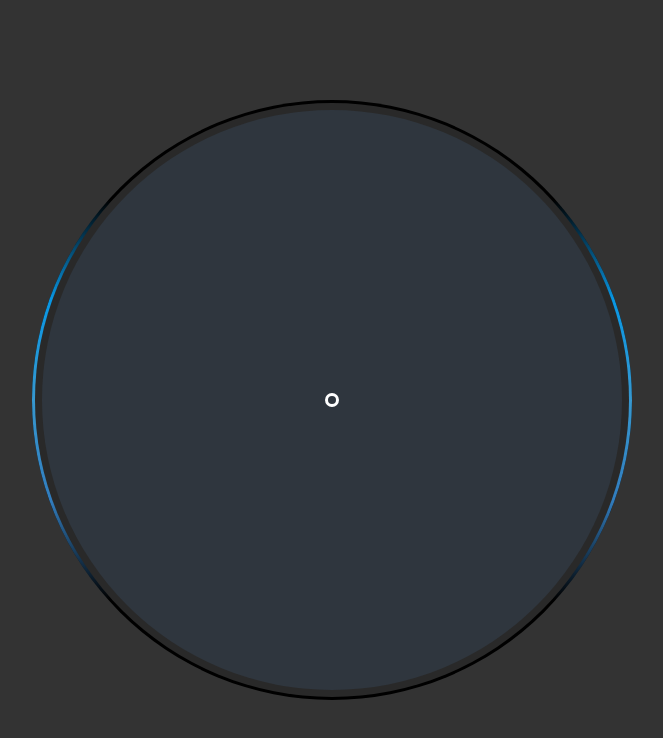
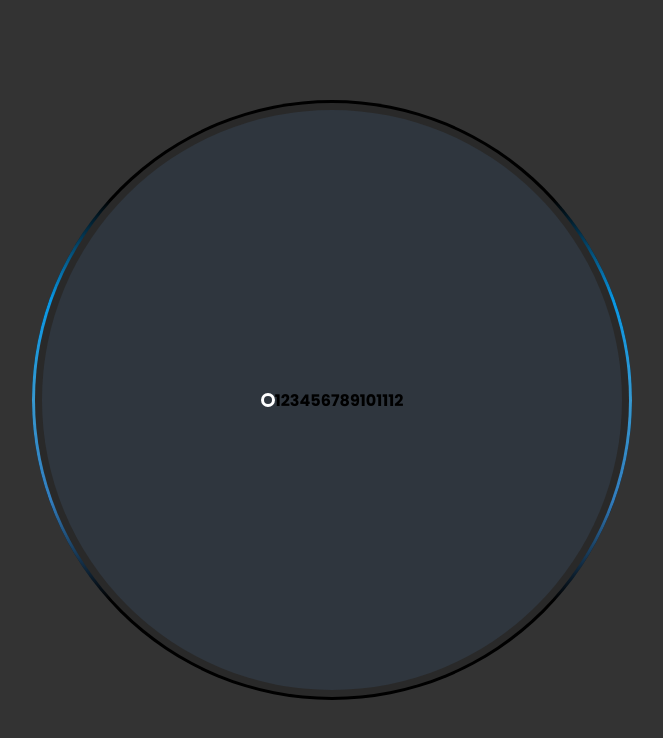
Before and after one commit to Raza-Ur-Rehman/Analog-Clock, a plain HTML site: page index.html in a window 1280 px wide. Shown: the whole page, without its empty margins (308-971 px from the left). Drawn offline with Linux system fonts and the light colour scheme.

Commit message:
Update index.html

```diff
--- a/index.html
+++ b/index.html
@@ -1,16 +1,32 @@
 <!DOCTYPE html>
 <html lang="en">
+
 <head>
     <meta charset="UTF-8">
     <meta name="viewport" content="width=device-width, initial-scale=1.0">
     <title>analog clock</title>
     <link rel="stylesheet" href="style.css">
 </head>
+
 <body>
     <div id="circle">
         <div id="line"></div>
     </div>
-    <div id="clock"></div>
+    <div id="clock">
+        <span style="--i:1;"><b>1</b></span>
+        <span style="--i:1;"><b>2</b></span>
+        <span style="--i:1;"><b>3</b></span>
+        <span style="--i:1;"><b>4</b></span>
+        <span style="--i:1;"><b>5</b></span>
+        <span style="--i:1;"><b>6</b></span>
+        <span style="--i:1;"><b>7</b></span>
+        <span style="--i:1;"><b>8</b></span>
+        <span style="--i:1;"><b>9</b></span>
+        <span style="--i:1;"><b>10</b></span>
+        <span style="--i:1;"><b>11</b></span>
+        <span style="--i:1;"><b>12</b></span>
+
+    </div>
 
 
 
@@ -20,4 +36,5 @@
 
     <script src="app.js"></script>
 </body>
+
 </html>
```
